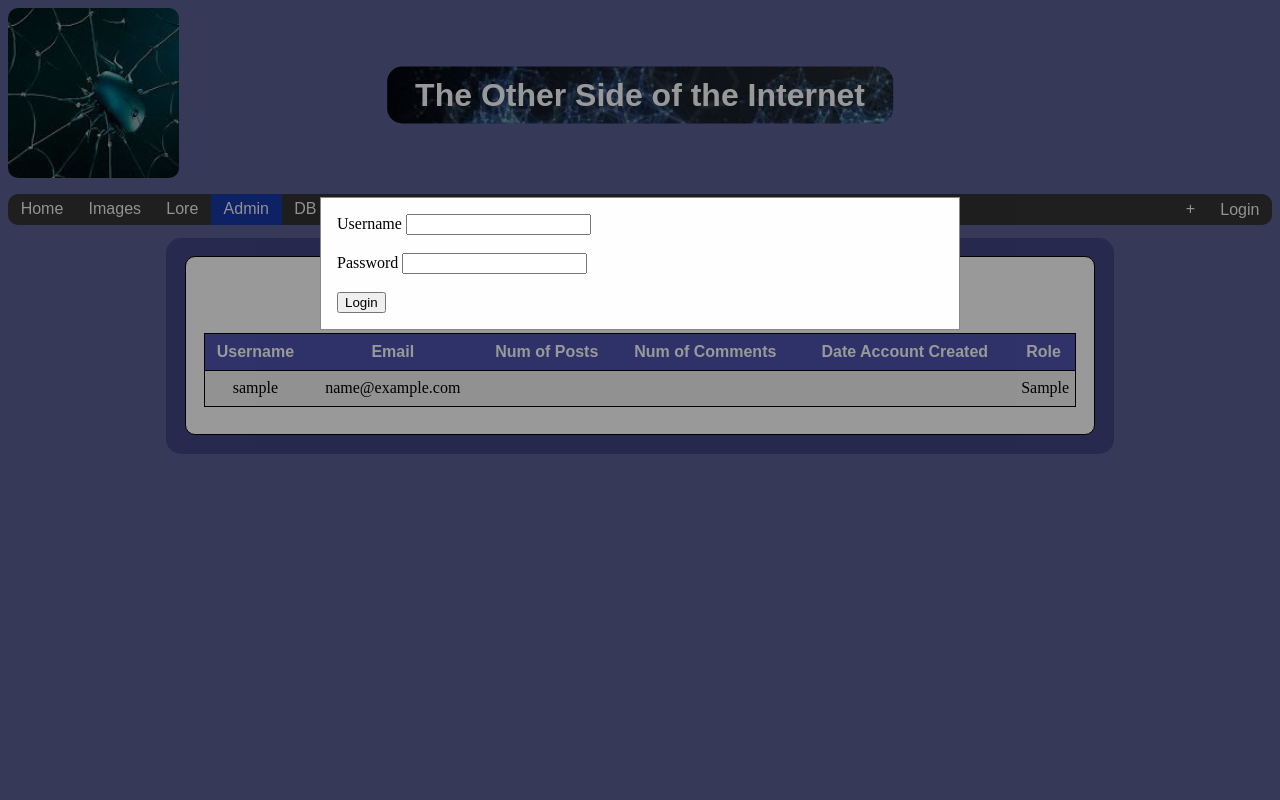
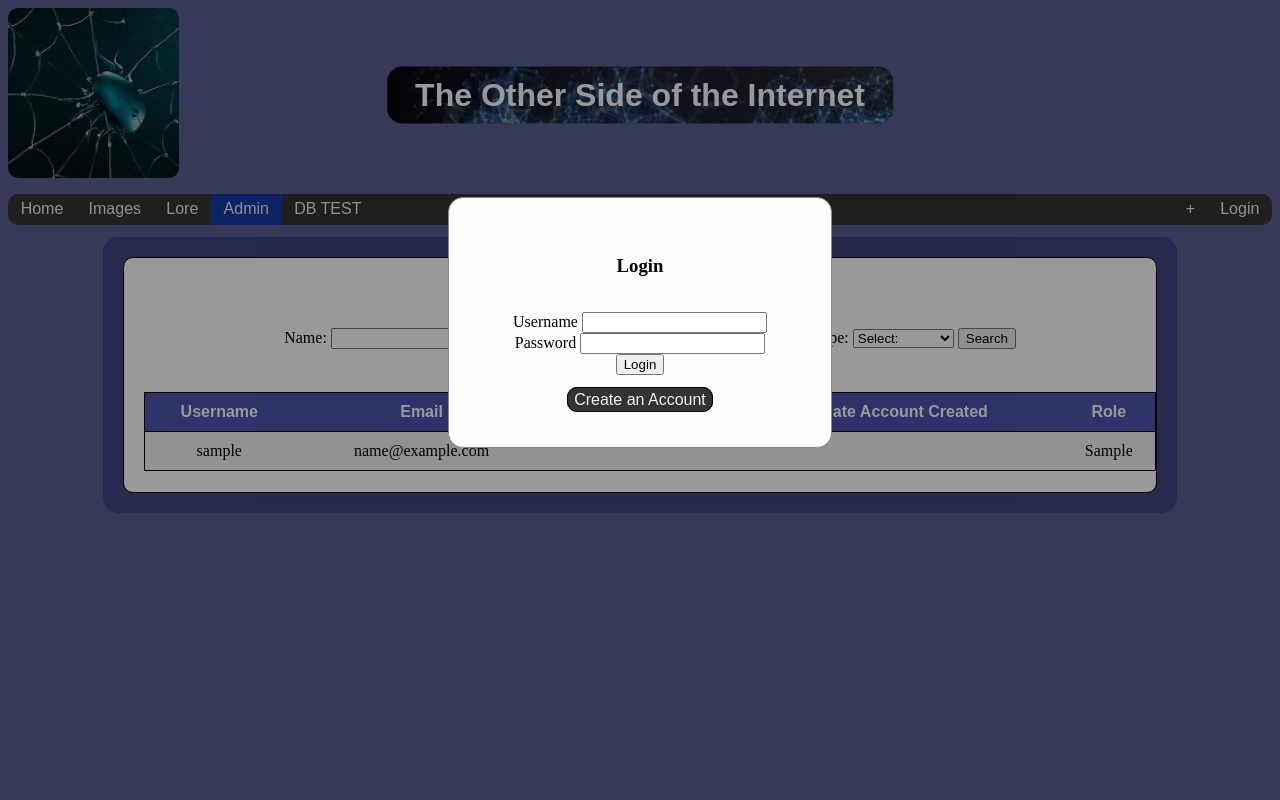
Before and after one commit to evanw12345/CS316_Site, a PHP site: page /admin.php in a window 1280 px wide, after a click on "Login". Run offline with PHP 8.4, Linux system fonts and the light colour scheme; tables that the repository leaves empty or names only in its code hold one stand-in row (values such as "Sample post"); data that the repository does not hold is empty.

Commit message:
Create acccounts Revamped Admin page with search Lore

```diff
--- /dev/null
+++ b/accountForms.php
@@ -0,0 +1,47 @@
+<div class="swap">
+    <div id="popup_ID" class="popup">
+        <div class="popup-content animate">
+            <div id="login">
+                <h3>Login</h3>
+                <form method="POST" id="login_f" action="./handlers/login.inc.php">
+                    <div class="container">
+                        <label for="username">Username</label>
+                        <input type="text" name="username" required><br>
+                        <label for="pswd">Password</label>
+                        <input type="password" name="pswd" required><br>
+                        <button type="submit" name="login">Login</button>
+                    </div>
+                </form>
+                <a class="swap" id="toCreate" onclick="swap(this)">Create an Account</a>
+            </div>
+            <!-- RegEx for passwords -->
+            <!-- (?=.*[A-Z])(?=.*\d).{8,} -->
+            <div id="create">
+                <h3>Create a New Account</h3>
+                <form method="POST" id="create_f" action="./handlers/createAccount.inc.php">
+                    <div class="container">
+                        <label for="email_C">Email:</label>
+                        <input type="text" name="email_C" required><br>
+                        <label for="username">Username:</label>
+                        <input type="text" name="username" required><br>
+                        <label for="pswd">Password:</label>
+                        <input type="password" name="pswd" title="Password must include a number, uppercase letter, and be at least 8 characters." required><br>
+                        <!-- <label for="repeat">Repeat password:</label>
+                        <input type="password" name="repeat" title="Password must include a number, uppercase letter, and be at least 8 characters." required><br> -->
+                        <button type="submit" name="create">Create</button>
+                    </div>
+                </form>
+                <a class="swap" id="toLogin" onclick="swap(this)">Login to an Account</a>
+            </div>
+        </div>
+    </div>
+</div>
+
+<script>
+    var popup = document.getElementById('popup_ID');
+    window.onclick = function(event) {
+        if (event.target == popup) {
+            popup.style.display = "none";
+        }
+    }
+</script>
--- a/admin.php
+++ b/admin.php
@@ -2,49 +2,8 @@
 <div class="containercontainer">
     <div class="contcontainer">
         <div class="contcard">
-            <?php
-            $servername = "mysql.cs.uky.edu";
-            $username = "etwe226";
-            $password = "Password2@";
-            $dbname = "etwe226";
-
-            $conn = new mysqli($servername, $username, $password, $dbname);
-
-            if ($conn->connect_error) {
-                die("Connection failed: " . $conn->connect_error);
-            }
-            echo "<script>console.log('Database connected successfully');</script>";
-            echo "<br>";
-            $sql = "SELECT * FROM users;";
-            $result = $conn->query($sql);
-            echo "<table class='usrList'>";
-            echo "<caption>User List</caption>";
-            echo "<thead>";
-            echo "<tr>";
-            echo "<th>Username</th>";
-            echo "<th>Email</th>";
-            echo "<th>Num of Posts</th>";
-            echo "<th>Num of Comments</th>";
-            echo "<th>Date Account Created</th>";
-            echo "<th>Role</th>";
-            echo "</tr>";
-            echo "</thead>";
-
-            if ($result->num_rows > 0) {
-                while ($row = $result->fetch_assoc()) {
-                    echo "<tr>";
-                    echo "<td>" . $row["username"] . "</td>";
-                    echo "<td>" . $row["email"] . "</td>";
-                    echo "<td>" .  $row["numPosts"] . "</td>";
-                    echo "<td>" . $row["numComments"] . "</td>";
-                    echo "<td>" . $row["dateCreated"] . "</td>";
-                    echo "<td>" . $row["access"] . "</td>";
-                }
-            } else {
-                echo "0 results";
-            }
-            ?>
+            <?php include_once "./handlers/dbSearch.inc.php"; ?>
         </div>
     </div>
 </div>
-<?php include_once 'footer.php'?>
+<?php include_once 'footer.php' ?>
--- a/common.php
+++ b/common.php
@@ -9,7 +9,6 @@
     <link rel="stylesheet" type="text/css" href="styles/login.css" />
     <link rel="stylesheet" type="text/css" href="styles/tables.css" />
     <script src="jquery-3.6.0.min.js"></script>
-    <script src="scripts.js"></script>
 </head>
 
 <body>
@@ -25,28 +24,9 @@
         <a href="videos.php" id="link3">Lore</a>
         <a href="admin.php" id="link4">Admin</a>
         <a href="test.php" id="link6">DB TEST</a>
-        <a style="float: right;"><button onclick="document.getElementById('popup_ID').style.display='block'">Login</button></a>
+        <a style="float: right;" onclick="document.getElementById('popup_ID').style.display='block'">Login</a>
         <a style="float:right;" href="usrUpload.php" id="link5">&#43;</a>
     </div>
 
     <!-- LOGIN FORM -->
-    <div id="popup_ID" class="popup">
-        <form class="popup-content animate" method="POST" action="http://examples.funwebdev.com/process.php">
-            <div class="container">
-                <label for="username">Username</label>
-                <input type="text" name="username" required><br><br>
-                <label for="pswd">Password</label>
-                <input type="password" name="pswd" pattern="(?=.*[A-Z])(?=.*\d).{8,}" title="Password must include a number, uppercase letter, and be at least 8 characters." required><br><br>
-                <button type="submit">Login</button>
-            </div>
-        </form>
-    </div>
-
-    <script>
-        var popup = document.getElementById('popup_ID');
-        window.onclick = function(event) {
-            if (event.target == popup) {
-                popup.style.display = "none";
-            }
-        }
-    </script>
+    <?php include_once 'accountForms.php' ?>
--- a/footer.php
+++ b/footer.php
@@ -1,8 +1,9 @@
+<script src="scripts.js"></script>
 <script>
-        setTimeout(function() {
-            assignActive();
-        }, 75);
-    </script>
+    setTimeout(function() {
+        assignActive();
+    }, 75);
+</script>
 
 </body>
 
--- /dev/null
+++ b/handlers/database.inc.php
@@ -0,0 +1,12 @@
+<?php
+$servername = "localhost";
+$username = "root";
+$password = "";
+$dbname = "site_data";
+
+
+$conn = new mysqli($servername, $username, $password, $dbname);
+
+if ($conn->connect_error) {
+    die("Connection failed: " . $conn->connect_error);
+}
--- /dev/null
+++ b/handlers/dbSearch.inc.php
@@ -0,0 +1,102 @@
+<h3>Search</h3>
+<form method="POST">
+    <label for="name_s">Name:</label>
+    <input type="text" name="name_s">
+    <label for="email_s">Email:</label>
+    <input type="text" name="email_s">
+    <label for="type_s">Account Type:</label>
+    <select name="type_s">
+        <option value="select">Select:</option>
+        <option value="admin">Administrator</option>
+        <option value="user">User</option>
+    </select>
+    <input type="submit" name="Search" value="Search">
+</form>
+
+<?php
+require_once "database.inc.php";
+function buildTable($result)
+{
+    if ($result->num_rows > 0) {
+        while ($row = $result->fetch_assoc()) {
+            echo "<tr>";
+            echo "<td>" . $row["username"] . "</td>";
+            echo "<td>" . $row["email"] . "</td>";
+            echo "<td>" .  $row["numPosts"] . "</td>";
+            echo "<td>" . $row["dateCreated"] . "</td>";
+            echo "<td>" . $row["access"] . "</td>";
+        }
+    } else {
+        echo "0 results";
+    }
+}
+$sql_all = "SELECT * FROM users;";
+if (isset($_POST["Search"])) {
+    $sql = "SELECT * FROM users WHERE ";
+    $name = $_POST["name_s"];
+    $email = $_POST["email_s"];
+    ($_POST["type_s"] == "select") ? $type = "" : $type = $_POST["type_s"];
+    if ($name > 0) {
+        $sql .= "username LIKE '%$name%' ";
+        echo "Searching for:<br>";
+        echo "Username: $name ";
+        if ($email > 0) {
+            $sql .= "AND email LIKE '%$email%' ";
+            echo "Email: $email ";
+        }
+        if ($type > 0) {
+            $sql .= "AND access LIKE '%$type%' ";
+            echo "Account Type: $type";
+        }
+        trim($sql);
+        $sql .= ";";
+    } else if ($email > 0) {
+        $sql .= "email LIKE '%$email%' ";
+        echo "Searching for:<br>";
+        echo "Email: $email ";
+        if ($type > 0) {
+            $sql .= "AND access LIKE '%$type%' ";
+            echo "Account Type: $type";
+        }
+        trim($sql);
+        $sql .= ";";
+    } else if ($type > 0) {
+        $sql .= "access LIKE '%$type%' ";
+        echo "Searching for:<br>";
+        echo "Account Type: $type";
+        trim($sql);
+        $sql .= ";";
+    } else {
+        echo "No input detected!";
+    }
+    $result = $conn->query($sql);
+    echo "<table class='usrList'>";
+    echo "<caption>Search Results</caption>";
+    echo "<thead>";
+    echo "<tr>";
+    echo "<th>Username</th>";
+    echo "<th>Email</th>";
+    echo "<th>Num of Posts</th>";
+    echo "<th>Date Account Created</th>";
+    echo "<th>Role</th>";
+    echo "</tr>";
+    echo "</thead>";
+    buildTable($result);
+}
+$result = $conn->query($sql_all);
+echo "<table class='usrList'>";
+echo "<caption>All Users</caption>";
+echo "<thead>";
+echo "<tr>";
+echo "<th>Username</th>";
+echo "<th>Email</th>";
+echo "<th>Num of Posts</th>";
+echo "<th>Date Account Created</th>";
+echo "<th>Role</th>";
+echo "</tr>";
+echo "</thead>";
+buildTable($result);
+
+
+
+?>
--- a/styles/login.css
+++ b/styles/login.css
@@ -8,13 +8,34 @@
     height: 100%;
     background-color: rgba(0, 0, 0, 0.4);
     padding-top: 15%;
+    text-align: center;
 }
 
 .popup-content {
+    border-radius: 15px;
     background-color: #fefefe;
     margin: 5px auto;
     border: 1px solid #888;
-    width: 50%;
+    width: 30%;
+    padding: 3%;
+}
+
+#toLogin, #toCreate {
+    border: 1px solid black;
+    padding: 1% 2%;
+    margin: 1%;
+    border-radius: 10px;
+    font-family: Arial, Helvetica, sans-serif;
+    font-size: 1em;
+    background-color: #333;
+    color: #f2f2f2;
+    text-align: center;
+    text-decoration: none;
+}
+
+#toLogin:hover, #toCreate:hover {
+    background-color: #838383;
+    color: var(--nav-blue);
 }
 
 .animate {
@@ -25,6 +46,7 @@
     from {
         transform: scale(0)
     }
+
     to {
         transform: scale(1)
     }
@@ -32,6 +54,8 @@
 
 form {
     border: 3px solid #f1f1f1;
+    border-radius: 15px;
+    border: none;
 }
 
 .container {
--- a/styles/styles.css
+++ b/styles/styles.css
@@ -70,18 +70,7 @@ header {
     padding: 0.5% 1%;
 }
 
-.nav button {
-    font-family: Arial, Helvetica, sans-serif;
-    font-size: 1em;
-    color: #f2f2f2;
-    text-align: center;
-    text-decoration: none;
-    padding: 0.25%;
-    border: none;
-    background-color: rgba(0, 0, 0, 0);
-}
-
-.nav a:hover, button:hover {
+.nav a:hover {
     background-color: #838383;
     color: var(--nav-blue);
 }
@@ -104,7 +93,7 @@ header {
 }
 
 .containercontainer {
-    width: 75%;
+    width: 85%;
     background-color: var(--container-backgound-color);
     padding: 0.75%;
     border-radius: 15px;
@@ -123,13 +112,13 @@ header {
 .contcard {
     background-color: white;
     border: 1px black solid;
-    padding: 2%;
+    padding: 1%;
     border-radius: 10px;
     flex: 1 1 23%;
     display: flex;
     flex-flow: column wrap;
-    align-content: center;
-    justify-content: center;
+    align-items: center;
+    justify-items: center;
     margin: 1%;
     transition: ease-in-out 0.25s;
 }
@@ -183,26 +172,40 @@ header {
     flex: 2 0 48%;
 }
 
+#usrUpload {
+    width: 75%;
+}
+
+#usrUpload fieldset {
+    border-radius: 15px;
+}
+
 @media (max-width: 1150px) {
     .nav a {
         padding: 1% 2%;
     }
+
     .imagecontainercontainer {
         width: 100%;
     }
+
     .containercontainer {
         width: 100%;
     }
+
     .altcard {
         width: 100%;
         margin: 4px;
     }
+
     .contcard {
         flex: 1 1 48%;
     }
+
     .imagecard {
         flex: 1 1 48%;
     }
+
     .imagecard:hover {
         transform: scale(1);
     }
@@ -212,6 +215,7 @@ header {
     .contcard {
         flex: 1 1 100%;
     }
+
     .imagecard {
         flex: 1 1 50%;
     }
@@ -241,11 +245,3 @@ header {
 ::-webkit-scrollbar-thumb:hover {
     background: #555;
 }
-
-#usrUpload {
-    width: 75%;
-}
-
-#usrUpload fieldset {
-    border-radius: 15px;
-}
```
Also changed, not shown: handlers/createAccount.inc.php (added, +16 -0 lines), images.php (+7 -1 lines), scripts.js (+24 -0 lines), test.php (+3 -12 lines), videos.php (+38 -5 lines), handlers/login.inc.php (added).
